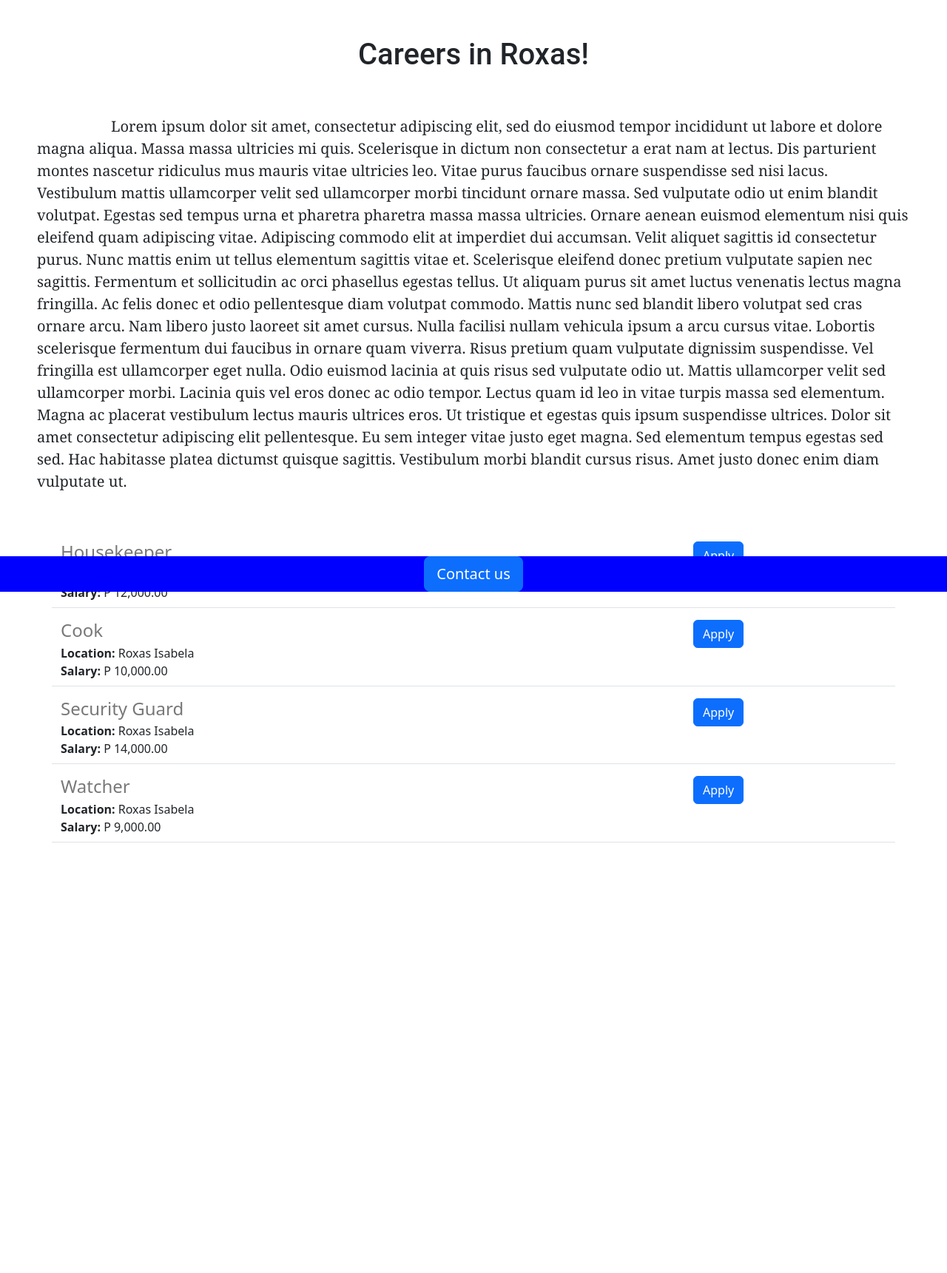
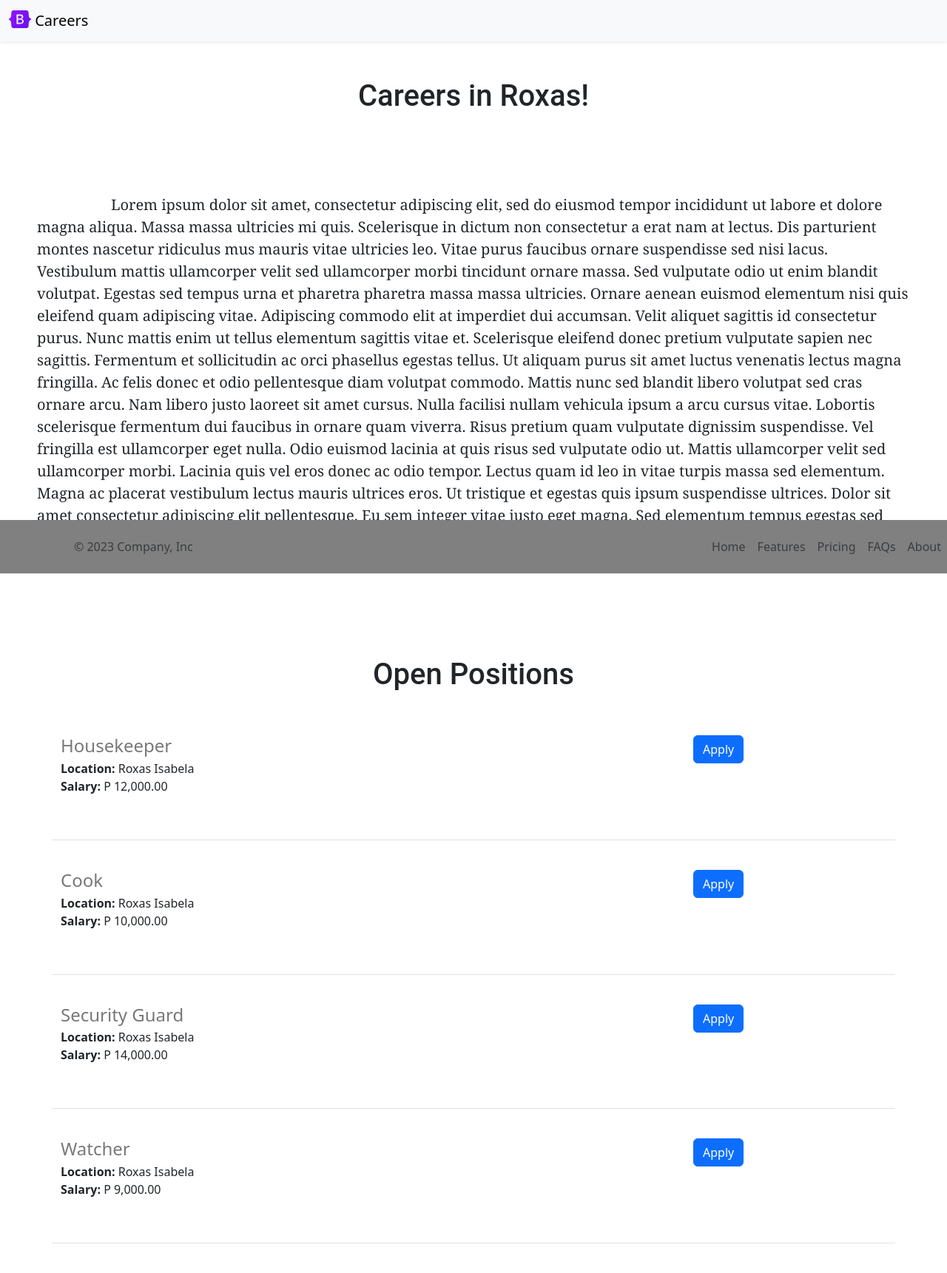
Before and after one commit to rparayno/careers-website, a Flask app: page / in a window 1280 px wide. Shown: the whole page at 74% size. Before the commit the page ends 1139 px from the top, so only its background shows below. Run offline with Flask 3, Linux system fonts and the light colour scheme.

Commit message:
Added Footer

```diff
--- /dev/null
+++ b/templates/footer.html
@@ -0,0 +1,29 @@
+<style>
+footer {
+  position: fixed;
+  left: 0;
+  bottom: 0;
+  width: 100%;
+  background-color: gray;
+  color: white;
+  text-align: center;
+}
+</style>
+
+<div id="footer" class="container">
+  <footer class="d-flex flex-wrap justify-content-between align-items-center py-3 my-4 border-bottom">
+    <p class="col-md-4 mb-0 text-body-secondary">&copy; 2023 Company, Inc</p>
+
+    <a href="/" class="col-md-4 d-flex align-items-center justify-content-center mb-3 mb-md-0 me-md-auto link-body-emphasis text-decoration-none">
+      <svg class="bi me-2" width="40" height="32"><use xlink:href="#bootstrap"/></svg>
+    </a>
+
+    <ul class="nav col-md-4 justify-content-end">
+      <li class="nav-item"><a href="#" class="nav-link px-2 text-body-secondary">Home</a></li>
+      <li class="nav-item"><a href="#" class="nav-link px-2 text-body-secondary">Features</a></li>
+      <li class="nav-item"><a href="#" class="nav-link px-2 text-body-secondary">Pricing</a></li>
+      <li class="nav-item"><a href="#" class="nav-link px-2 text-body-secondary">FAQs</a></li>
+      <li class="nav-item"><a href="#" class="nav-link px-2 text-body-secondary">About</a></li>
+    </ul>
+  </footer>
+</div>
--- a/templates/home.html
+++ b/templates/home.html
@@ -12,6 +12,7 @@
         color: rgb(100,100,100);
         text-align: center;
         padding-top: 50px;
+        padding-bottom:50px;
       }
       p {
         font: size; 12;
@@ -40,6 +41,7 @@
 
   </head>
   <body>
+    {% include 'nav.html' %}
     <h1 >Careers in Roxas!</h1>
     <script src="https://cdn.jsdelivr.net/npm/bootstrap@5.3.0/dist/js/bootstrap.bundle.min.js" integrity="sha384-        geWF76RCwLtnZ8qwWowPQNguL3RmwHVBC9FhGdlKrxdiJJigb/j/68SIy3Te4Bkz" crossorigin="anonymous"></script>
     <div id="intro">
@@ -48,14 +50,15 @@
 Lobortis scelerisque fermentum dui faucibus in ornare quam viverra. Risus pretium quam vulputate dignissim suspendisse. Vel fringilla est ullamcorper eget nulla. Odio euismod lacinia at quis risus sed vulputate odio ut. Mattis ullamcorper velit sed ullamcorper morbi. Lacinia quis vel eros donec ac odio tempor. Lectus quam id leo in vitae turpis massa sed elementum. Magna ac placerat vestibulum lectus mauris ultrices eros. Ut tristique et egestas quis ipsum suspendisse ultrices. Dolor sit amet consectetur adipiscing elit pellentesque. Eu sem integer vitae justo eget magna. Sed elementum tempus egestas sed sed. Hac habitasse platea dictumst quisque sagittis. Vestibulum morbi blandit cursus risus. Amet justo donec enim diam vulputate ut.
     </p>
     </div>
-
-      <div>
+    <div>
+      <h1>Open Positions</h1>
+    </div>
+    <div>
         {% for job in jobs %}
           {% include 'jobitem.html' %}
         {% endfor %}
       </div>
-      <div id="footer" class="text-center">
-        <button class="btn btn-primary btn-lg">Contact us</button>
-      </div>
+
   </body>
+  {% include 'footer.html' %}
 </html>
--- a/templates/jobitem.html
+++ b/templates/jobitem.html
@@ -1,5 +1,5 @@
 <div class="container">
-<div class="border-bottom row" style="margin-bottom:16px; padding-bottom:8px;">
+<div class="border-bottom row" style="margin-bottom:40px; padding-bottom:60px;">
   <div class="col-9">
     <h4
       style="color:rgb(120,120,120); margin-bottom:4px; ">
--- /dev/null
+++ b/templates/nav.html
@@ -0,0 +1,9 @@
+<nav class="navbar bg-body-tertiary shadow-sm fixed-top bg-white">
+  <div class="container-fluid">
+    <a class="navbar-brand" href="#">
+      <img src="/static/bootstrap-logo.svg" alt="Logo" width="30" height="24" class="d-inline-block align-text-top">
+      Careers
+    </a>
+  </div>
+  </nav>
+  <div style="height:56px"></div>
```
Also changed, not shown: static/bootstrap-logo.svg (added).
